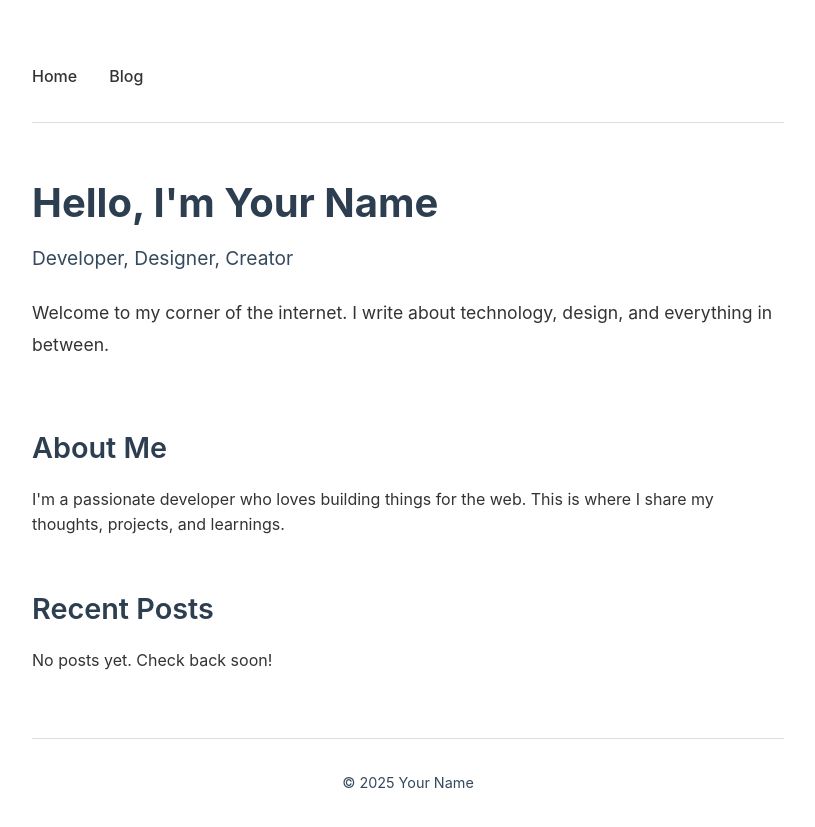
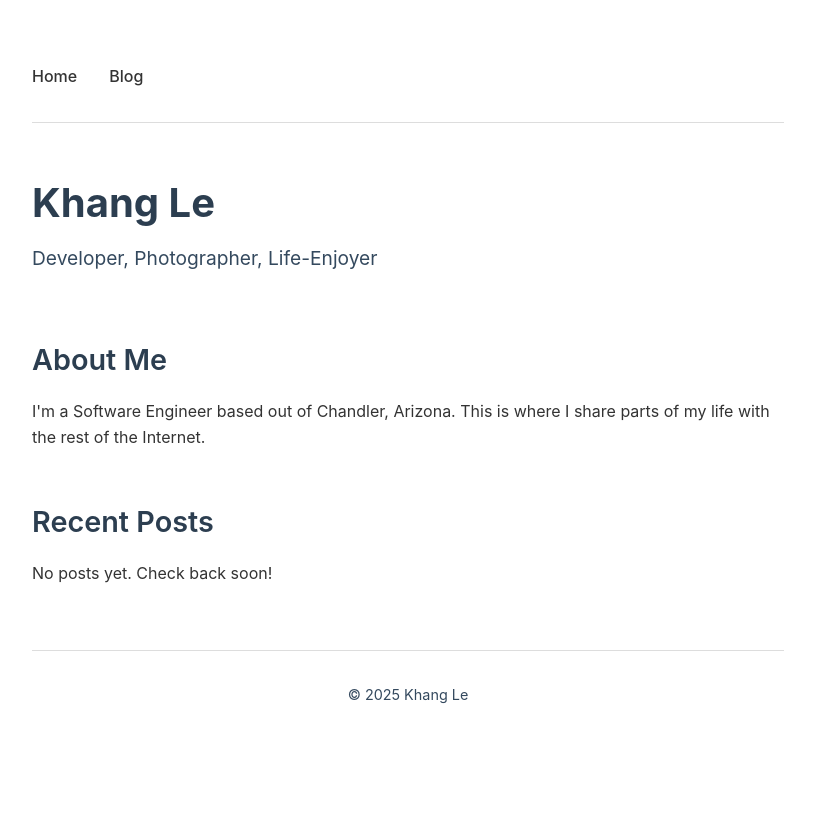
Before and after one commit to Khangy/khangnle.com, a Jekyll site: the page built from index.html, in a window 1280 px wide. Shown: the top 827 px of the page, without its empty margins (232-1047 px from the left). Built offline with Jekyll 4.4.1, drawn with Linux system fonts in a browser that asks for light colours.

Commit message:
Update Info about myself

```diff
--- a/_config.yml
+++ b/_config.yml
@@ -1,7 +1,7 @@
 # Site settings
-title: Your Name
-email: your.email@example.com
-description: A minimalist personal website and blog
+title: Khang Le
+email: khang.n.le552@gmail.com
+description: Sharing parts of my life to the Internet
 baseurl: ""
 url: ""
 
--- a/index.html
+++ b/index.html
@@ -4,19 +4,16 @@ title: Home
 ---
 
 <section class="hero">
-    <h1>Hello, I'm Your Name</h1>
-    <p class="subtitle">Developer, Designer, Creator</p>
-    <p class="intro">
-        Welcome to my corner of the internet. I write about technology,
-        design, and everything in between.
-    </p>
+    <h1>Khang Le</h1>
+    <p class="subtitle">Developer, Photographer, Life-Enjoyer</p>
 </section>
 
 <section class="about">
     <h2>About Me</h2>
     <p>
-        I'm a passionate developer who loves building things for the web.
-        This is where I share my thoughts, projects, and learnings.
+        I'm a Software Engineer based out of Chandler, Arizona.
+        This is where I share parts of my life with the rest of the
+        Internet.
     </p>
 </section>
 
```
